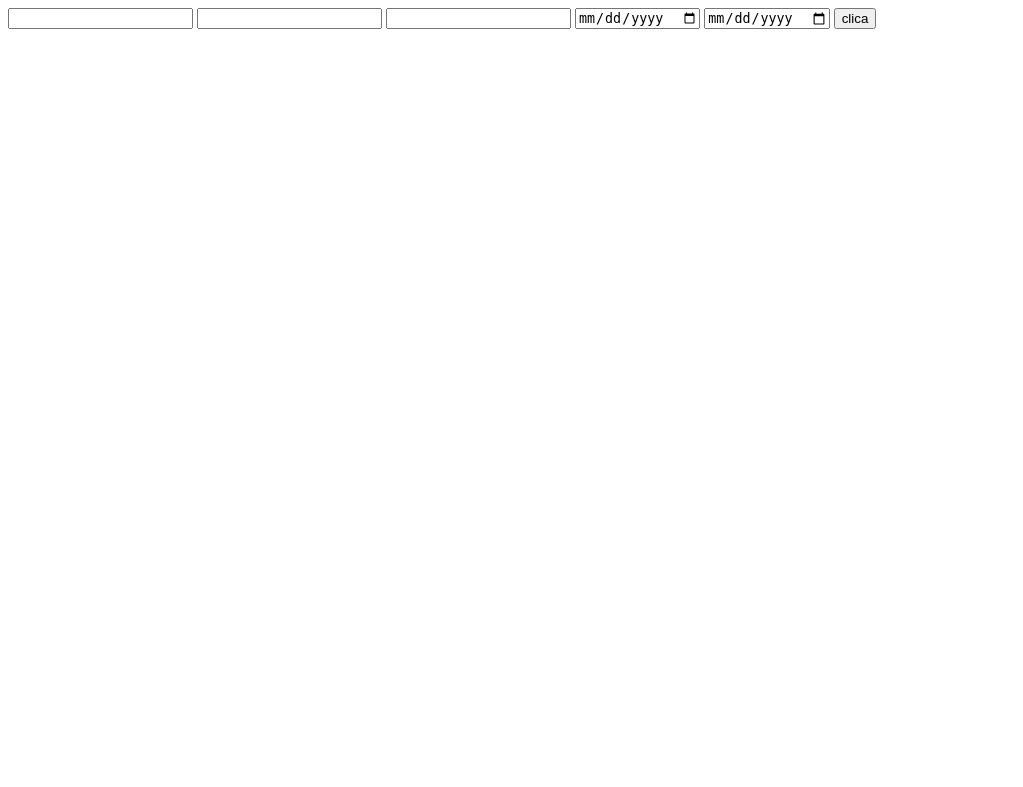
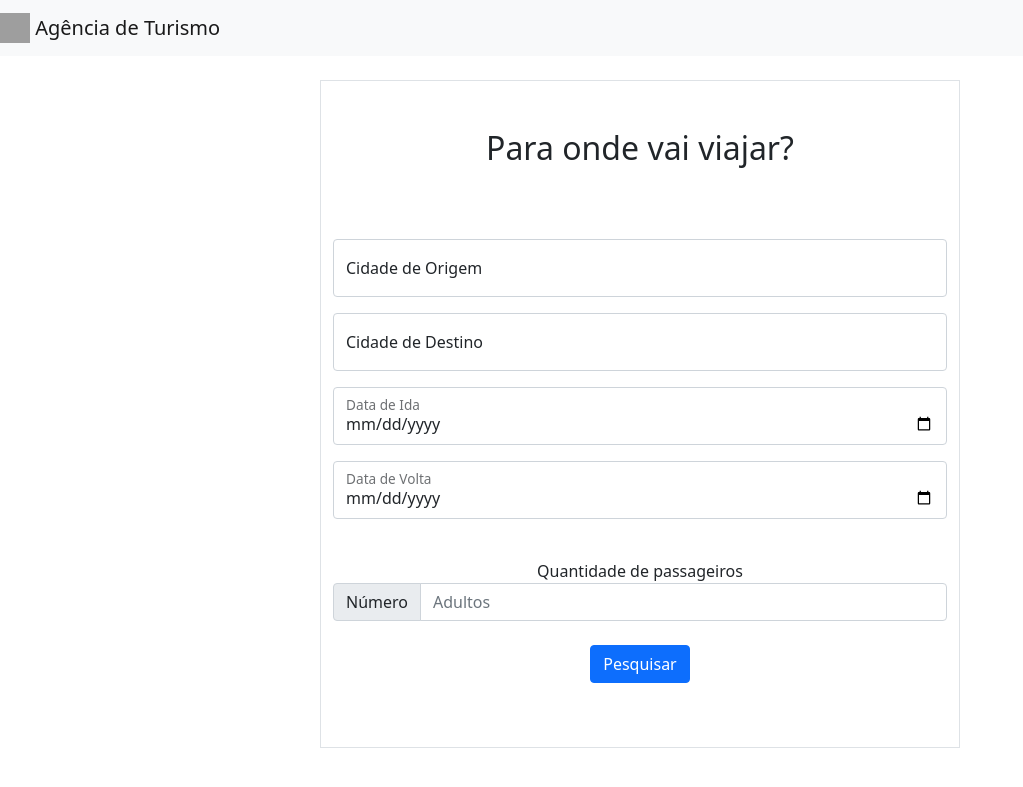
Before and after one commit to marciofh/agencia-de-turismo, a Flask app: page / in a window 1280 px wide. Shown: the top 787 px of the page, without its empty margins (0-1023 px from the left). Run offline with Flask 2, Linux system fonts and the light colour scheme; grey boxes are pictures that could not be loaded.

Commit message:
Add template home

```diff
--- a/server.py
+++ b/server.py
@@ -6,13 +6,13 @@ app = Flask(__name__)
 
 @app.route("/")
 def index():
-    return render_template('index.html')
+    return render_template('Home.html')
 
 @app.route("/passagem", methods=["POST"])
 def passagem():
     origem = request.form.get('origem')
     destino = request.form.get('destino')
-    passageiros = request.form.get('passageiro')
+    passageiros = request.form.get('passageiros')
     data_ida = request.form.get('data_ida')
     data_volta = request.form.get('data_volta')
 
@@ -44,19 +44,18 @@ def hospedagem():
     voo_ida = request.form.get('voo_ida')
     voo_volta = request.form.get('voo_volta')
 
+    res = {
+            'voo_ida': voo_ida,
+            'voo_volta': voo_volta
+        }
+
+    return res
+
     #id = Api.get_locationId(destino)
     #cadastra cidade
 
     #hoteis = Api.get_hotels(id, passageiros, data_ida, data_volta)
     #cadastra hotel
 
-
-    res = {
-        'voo_ida': voo_ida,
-        'voo_volta': voo_volta
-        }
-    return res
-
-
 if __name__ == "__main__":
     app.run()
--- /dev/null
+++ b/templates/Home.html
@@ -0,0 +1,52 @@
+<html>
+    <head>
+        <meta charset="utf-8">
+        <title>Agência de Turismo</title>
+        <link href="https://cdn.jsdelivr.net/npm/bootstrap@5.1.3/dist/css/bootstrap.min.css" rel="stylesheet" integrity="sha384-1BmE4kWBq78iYhFldvKuhfTAU6auU8tT94WrHftjDbrCEXSU1oBoqyl2QvZ6jIW3" crossorigin="anonymous">
+    </head>
+    <body>
+        <nav class="navbar navbar-light bg-light">
+            <a class="navbar-brand" href="Home.html">
+              <img src="/docs/4.0/assets/brand/bootstrap-solid.svg" width="30" height="30" class="d-inline-block align-top" alt="">
+              Agência de Turismo
+            </a>
+          </nav>
+          <br>
+        <div class="text-center center-div" id=login>
+            <div class="container w-50 border py-5">
+                <div class="title pb-5">
+                    <h2 class="font-weight-bold">Para onde vai viajar?</h2>
+                </div>
+                <form action="/passagem" method="post" class="pt-3">
+                    <div class="form-floating mb-3">
+                        <input type="text" class="form-control" id="floatingInput" placeholder="Cidade de Origem" name="origem">
+                        <label for="floatingInput">Cidade de Origem</label>
+                    </div>
+                    <div class="form-floating mb-3">
+                        <input type="text" class="form-control" id="floatingInput" placeholder="Cidade de Destino" name="destino">
+                        <label for="floatingInput">Cidade de Destino</label>
+                    </div>
+                    <div class="form-floating mb-3">
+                        <input type="date" class="form-control" id="floatingInput" placeholder="Data de Ida" name="data_ida">
+                        <label for="floatingInput">Data de Ida</label>
+                    </div>
+                    <div class="form-floating mb-3">
+                        <input type="date" class="form-control" id="floatingInput" placeholder="Data de Volta" name="data_volta">
+                        <label for="floatingInput">Data de Volta</label>
+                    </div>
+                    <br>
+                    <label>Quantidade de passageiros</label>
+                    <div class="input-group">
+                        <span class="input-group-text">Número</span>
+                        <input type="number" class="form-control" placeholder="Adultos" name="passageiros">
+                    </div>
+                    <br>
+
+                    <div class="col-auto">
+                        <button type="submit" value="submit" class="btn btn-primary btn-block">Pesquisar</button>
+                    </div>
+                </form>
+            </div>
+        </div>
+    </body>
+</html>
--- a/templates/index.html
+++ /dev/null
@@ -1,22 +0,0 @@
-<!DOCTYPE html>
-<html lang="en">
-<head>
-    <meta charset="UTF-8">
-    <meta http-equiv="X-UA-Compatible" content="IE=edge">
-    <meta name="viewport" content="width=device-width, initial-scale=1.0">
-    <title>Document</title>
-</head>
-<body>
-    <form action="/passagem" method="post">
-        <input type="text" name="origem"></input>
-        <input type="text" name="destino"></input>
-        <input type="number" name="passageiro"></input>
-        <input type="date" name="data_ida"></input>
-        <input type="date" name="data_volta"></input>
-
-        <button type="Submit" value="Submit">clica</button>
-    </form>
-
-
-</body>
-</html>
--- a/templates/passagens.html
+++ b/templates/passagens.html
@@ -59,3 +59,4 @@
     </form>
 </body>
 </html>
+Footer
```
Also changed, not shown: crawler.py (+5 -3 lines).
